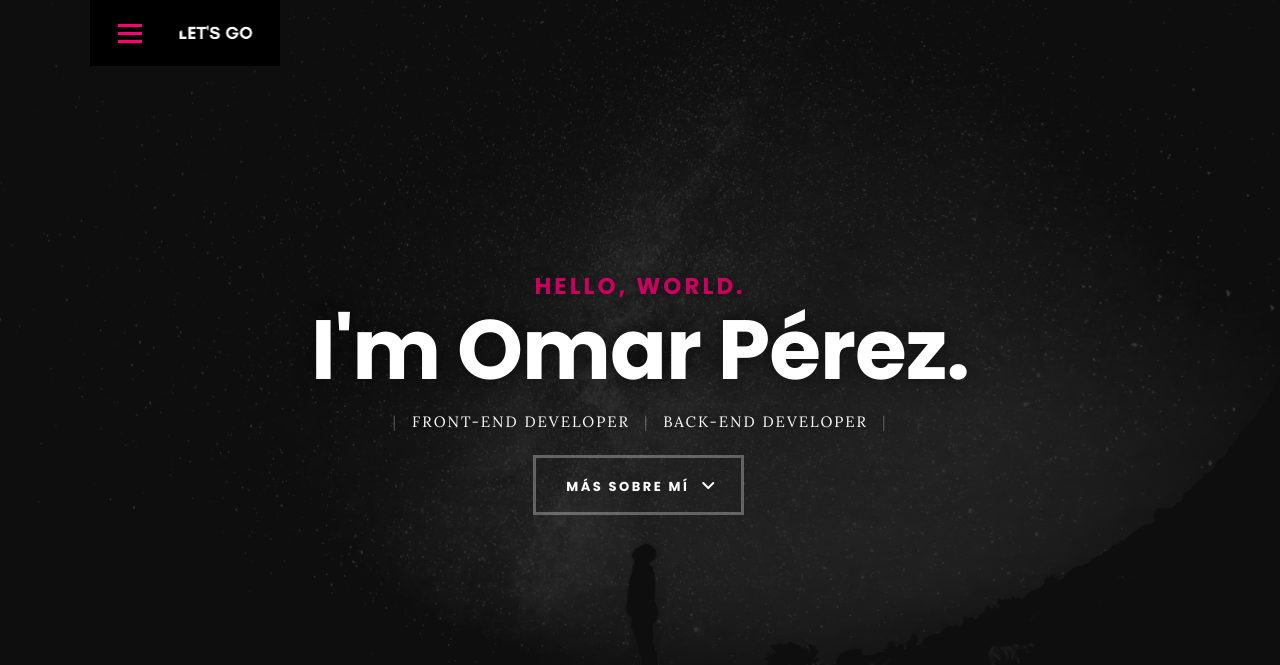
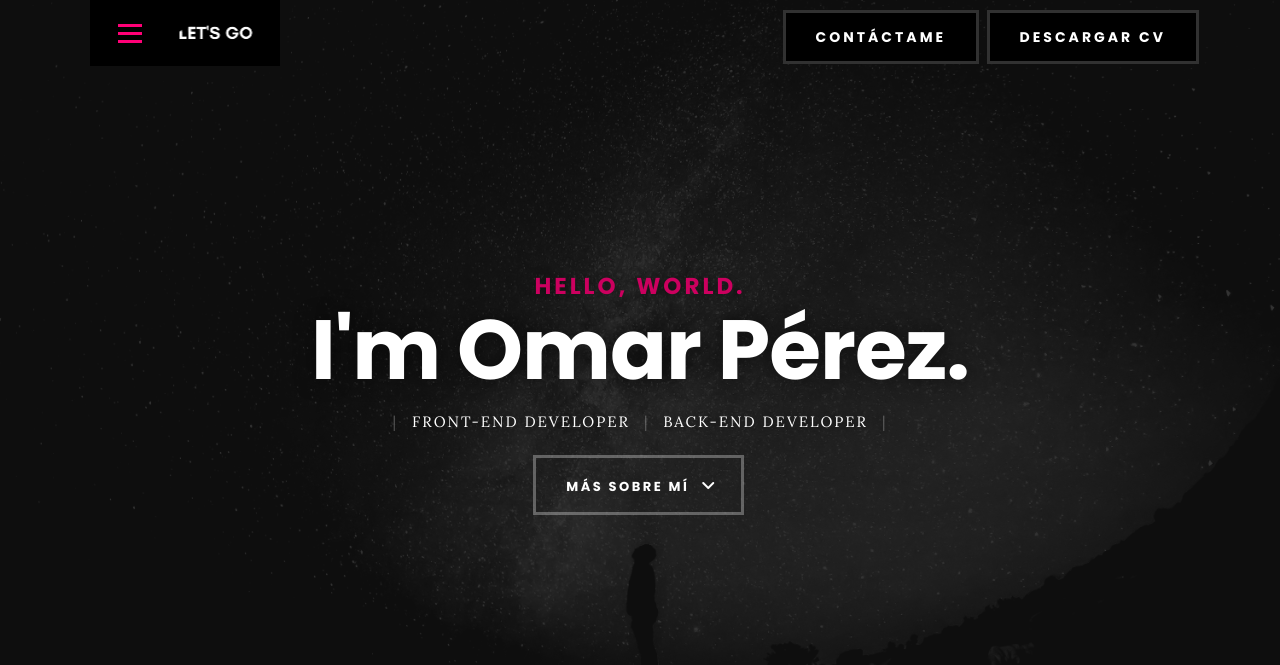
Before and after one commit to omarPerez1987/personal-portfolio, a website: page index.html in a window 1280 px wide. Shown: the top 665 px of the page. Drawn offline with nearby package versions, Linux system fonts and the light colour scheme.

Commit message:
añado botones de contacto en header

```diff
--- a/index.html
+++ b/index.html
@@ -53,6 +53,21 @@
               </li>
             </ul>
           </nav>
+        </div>
+      </div>
+      <div class="contact-header">
+        <div>
+          <a href="#contact" title="Hire Me" class="button button-header stroke smoothscroll"
+            >Contáctame</a
+          >
+          <a
+            href="https://drive.google.com/file/d/1n2urZwRy3XAV-xPF3Rz0gAd_9zMBZ66-/view?usp=sharing"
+            title="Download CV"
+            class="button button-header stroke"
+            target="_blank"
+          >
+            Descargar CV
+          </a>
         </div>
       </div>
     </header>
@@ -206,7 +221,7 @@
           <a
             href="https://drive.google.com/file/d/1n2urZwRy3XAV-xPF3Rz0gAd_9zMBZ66-/view?usp=sharing"
             title="Download CV"
-            class="button button-black"
+            class="button button-black stroke"
             target="_blank"
           >
             Descargar CV
--- a/src/css/base.css
+++ b/src/css/base.css
@@ -252,6 +252,12 @@ button.stroke:hover,
   color: #fff;
 }
 
+.button.button-header {
+  color: white;
+  background-color: #000000;
+}
+
+
 /* * skillbars ******************************* */
 
 .skill-bars {
--- a/src/css/main.css
+++ b/src/css/main.css
@@ -159,6 +159,13 @@ header .logo a {
   color: #ff0077;
 }
 
+.contact-header {
+  display: flex;
+  justify-content: end;
+  margin-right: -5rem;
+  margin-top: 1rem;
+}
+
 /**
  * responsive:
  * header styles
@@ -172,6 +179,9 @@ header .logo a {
 @media only screen and (max-width: 768px) {
   header .top-bar {
     left: 50px;
+  }
+  .contact-header {
+    display: none;
   }
 }
 @media only screen and (max-width: 600px) {
@@ -500,6 +510,11 @@ header .logo a {
   .intro-info {
     margin: 0 auto;
     width: 90%;
+  }
+}
+@media only screen and (min-width: 769px) {
+  .button-section {
+    display: none;
   }
 }
 @media only screen and (max-width: 768px) {
```
